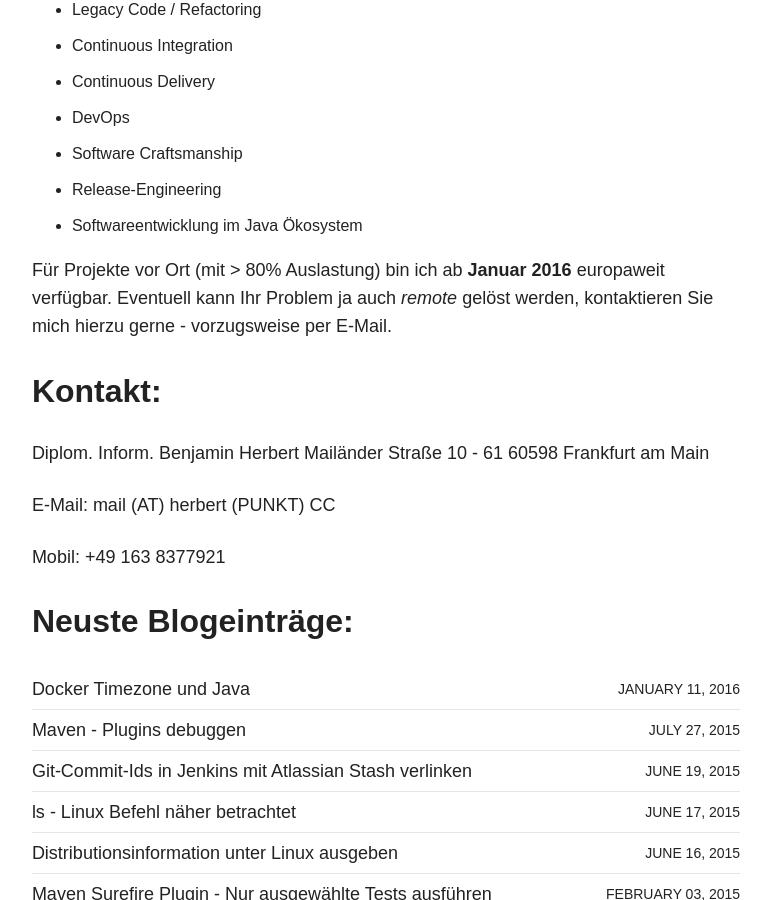
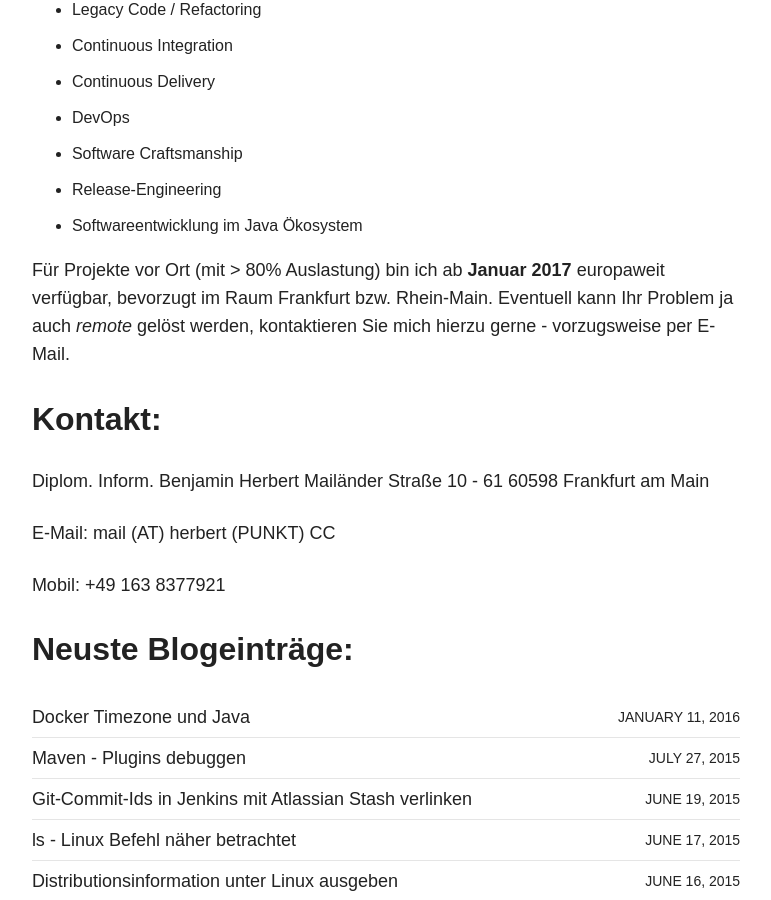
Before and after one commit to BenjaminHerbert/BenjaminHerbert.github.io, a Jekyll site: the page built from index.md, in a window 1280 px wide and 900 px high, scrolled down 1247 px. Shown: the whole window, without its empty margins (254-1025 px from the left). Built offline with Jekyll 4.4.1, drawn with Linux system fonts in a browser that asks for light colours; nearby versions of some CDN libraries.

Commit message:
Update availability

```diff
--- a/index.md
+++ b/index.md
@@ -33,7 +33,7 @@ insbesondere bei den folgenden Themen unterstützen:
 * Release-Engineering
 * Softwareentwicklung im Java Ökosystem
 
-Für Projekte vor Ort (mit > 80% Auslastung) bin ich ab **Januar 2016** europaweit verfügbar.
+Für Projekte vor Ort (mit > 80% Auslastung) bin ich ab **Januar 2017** europaweit verfügbar, bevorzugt im Raum Frankfurt bzw. Rhein-Main.
 Eventuell kann Ihr Problem ja auch *remote* gelöst werden, kontaktieren Sie mich hierzu gerne - vorzugsweise per E-Mail.
 
 ## Kontakt:
```
